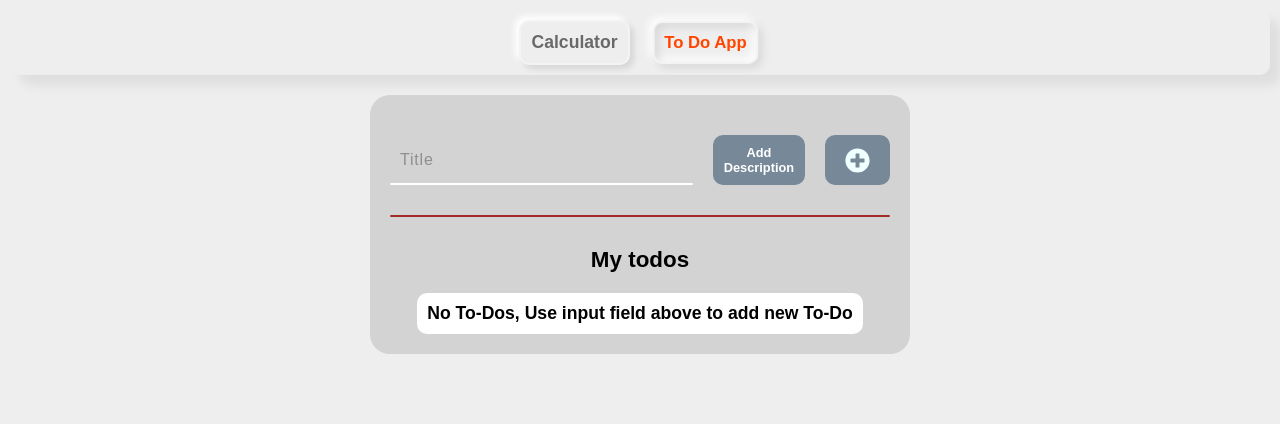
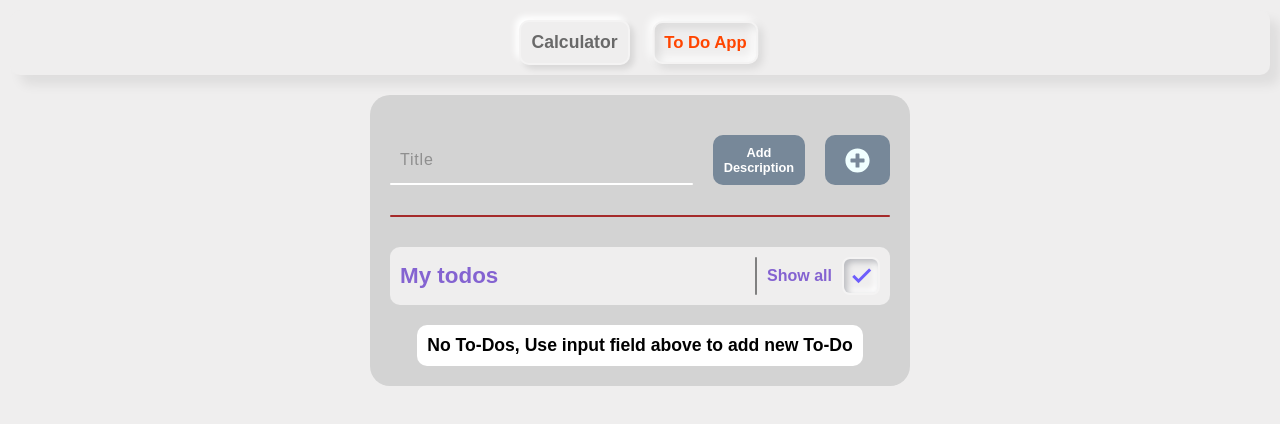
Before and after one commit to maddatsubedi/React-Multiapp, a React (Create React App) app: page /todoapp in a window 1280 px wide. Shown: the top 424 px of the page. Built offline with nearby package versions, Linux system fonts and the light colour scheme.

Commit message:
Added Show All feature in todo

```diff
--- a/src/components/To-Do-App/ToDoApp.css
+++ b/src/components/To-Do-App/ToDoApp.css
@@ -1,3 +1,5 @@
+@import url('https://fonts.googleapis.com/icon?family=Material+Icons');
+
 .to-do-main {
     display: flex;
     justify-content: center;
@@ -194,9 +196,90 @@
 }
 
 .todos .todos-text {
+    width: 100%;
+    display: flex;
+    flex-direction: row;
+    justify-content: space-between;
+    /* justify-content: center; */
+    /* align-items: center; */
+    column-gap: 20px;
+    background-color: #efeeee;
+    box-sizing: border-box;
+    padding: 10px;
+    margin-bottom: 20px;
+    border-radius: 10px;
+}
+
+.todos .todos-text .text {
+    display: flex;
+    justify-content: center;
+    align-items: center;
+    text-align: center;
     font-size: 1.4rem;
     font-weight: 600;
-    margin-bottom: 20px;
+    color: rgb(132, 99, 209);
+}
+
+.todos .todos-text .checkbox {
+    display: flex;
+    /* align-items: center; */
+    flex-direction: row;
+    column-gap: 10px;
+}
+
+.todos .todos-text .checkbox-line {
+    width: 2px;
+    border-radius: 20px;
+    background-color: gray;
+}
+
+.todos .todos-text .checkbox .checkbox-text {
+    font-weight: 600;
+    display: flex;
+    justify-content: center;
+    align-items: center;
+    text-align: center;
+    color: rgb(132, 99, 209);
+}
+
+.todos .todos-text .checkbox input {
+    display: none;
+}
+
+.todos .todos-text .checkbox .checkbox__1 {
+    display: flex;
+    justify-content: center;
+}
+
+.todos .todos-text .checkbox .checkbox__1 label {
+    box-shadow: 3px 3px 3px #b8b9be, -3px -3px 6px #fff;
+    cursor: pointer;
+    position: relative;
+    display: flex;
+    justify-content: center;
+    align-items: center;
+    border: 2px solid rgba(255, 255, 255, 0.3);
+    border-radius: 0.5rem;
+    padding: 5px;
+}
+
+.todos .todos-text .checkbox .checkbox__1 label:hover i {
+    color: #6d5dfc;
+}
+
+.todos .todos-text .checkbox .checkbox__1 label i {
+    font-size: 1.5rem;
+    font-weight: 700;
+    color: #9baacf;
+    transition: 0.3s ease;
+}
+
+.todos .todos-text .checkbox .checkbox__1 input:checked~label {
+    box-shadow: inset 3px 3px 6px #b8b9be,inset -3px -3px 7px #fff;
+}
+
+.todos .todos-text .checkbox .checkbox__1 input:checked~label i {
+    color: #6d5dfc;
 }
 
 .noTodos {
--- a/src/components/To-Do-App/ToDoApp.js
+++ b/src/components/To-Do-App/ToDoApp.js
@@ -18,6 +18,8 @@ const ToDoApp = () => {
   const [descAddMode, setDescAddMode] = useState(false);
   const titleEditRef = useRef(null); // Ref for title input
   const descriptionEditRef = useRef(null); // Ref for description input
+
+  const [showAll, setShowAll] = useState(true);
 
   useEffect(() => {
     localStorage.setItem("to-dos", JSON.stringify(todo.map(({ editMode, ...rest }) => rest)));
@@ -40,6 +42,10 @@ const ToDoApp = () => {
 
     if (todo.isCompleted) {
       todoItemClassNames += ' isCompleted';
+    }
+
+    if (todo.isCompleted && !showAll) {
+      return null;
     }
 
     return (
@@ -202,6 +208,10 @@ const ToDoApp = () => {
     setDescAddMode(false);
   }
 
+  const showAllHandler = (event) => {
+    setShowAll(event.target.checked);
+  }
+
   return (
     <>
       <div className="to-do-main">
@@ -238,7 +248,19 @@ const ToDoApp = () => {
           <div className="line"></div>
           <div className="todos">
             <div className="todos-text">
-              My todos
+              <div className="text">My todos</div>
+              <div className="checkbox">
+                <div className="checkbox-line"></div>
+                <div className="checkbox-text">
+                  Show all
+                </div>
+                <div className="checkbox__1">
+                  <input id="checkbox-1" type="checkbox" defaultChecked={true} onChange={(event) => showAllHandler(event)}/>
+                  <label htmlFor="checkbox-1">
+                    <i className="material-icons">done</i>
+                  </label>
+                </div>
+              </div>
             </div>
             {toDos.length !== 0 ?
               <ul>
```
